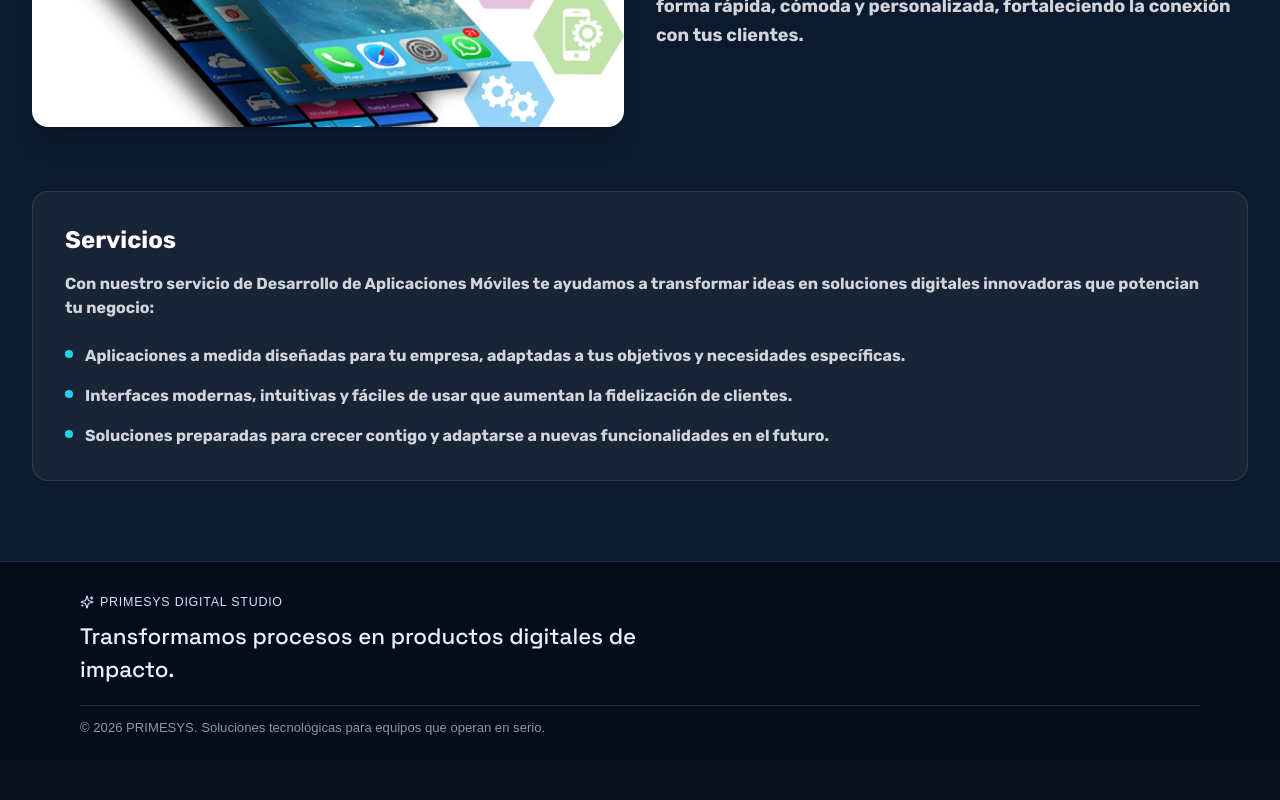
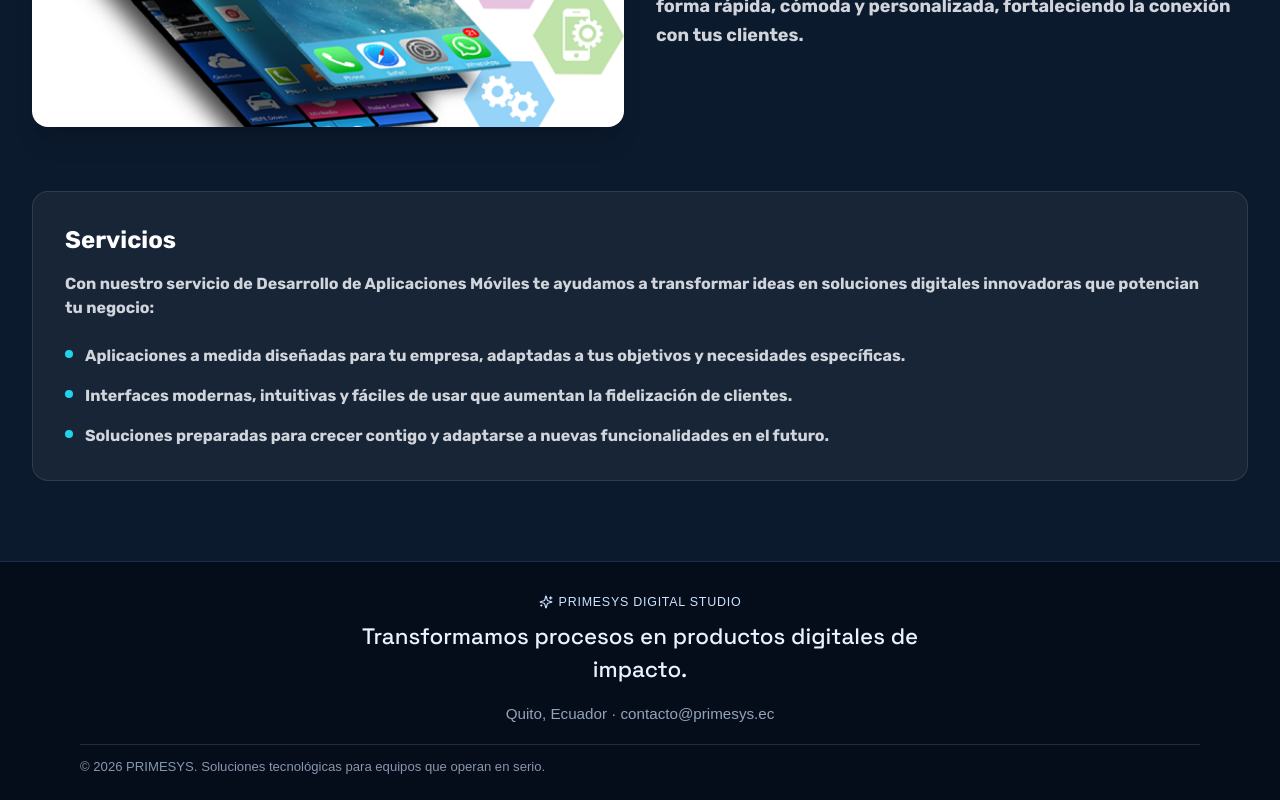
Before and after one commit to andresalmeida/PRIMESYS, a Next.js app: page /PRIMESYS/moviles in a window 1280 px wide. Shown: the part 434-1234 px from the top of the page. Before the commit the page ends 1195 px from the top, so only its background shows below. Built offline with nearby package versions, Linux system fonts and the light colour scheme.

Commit message:
Improve: center footer content and add contact info

```diff
--- a/src/components/Footer.js
+++ b/src/components/Footer.js
@@ -4,16 +4,17 @@ import { Sparkles } from "lucide-react";
 export default function Footer() {
   return (
     <footer className="ps-footer">
-      <div className="ps-footer__inner">
+      <div className="ps-footer__inner" style={{ justifyContent: 'center', textAlign: 'center' }}>
         <div>
-          <p className="ps-footer__eyebrow">
+          <p className="ps-footer__eyebrow" style={{ justifyContent: 'center' }}>
             <Sparkles size={14} />
             Primesys Digital Studio
           </p>
           <h3>Transformamos procesos en productos digitales de impacto.</h3>
+          <p style={{ marginTop: '1rem', color: '#94a3b8', fontSize: '0.95rem' }}>
+            Quito, Ecuador · contacto@primesys.ec
+          </p>
         </div>
-
-
       </div>
 
       <p className="ps-footer__copy">
```
